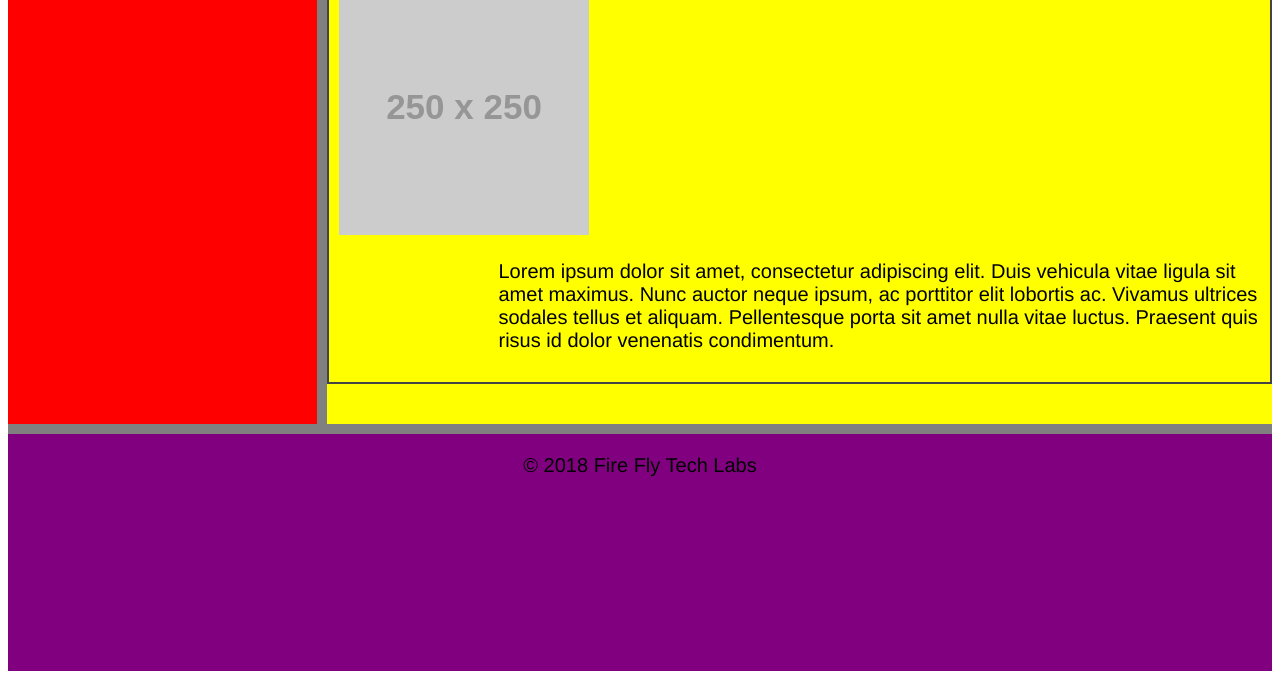
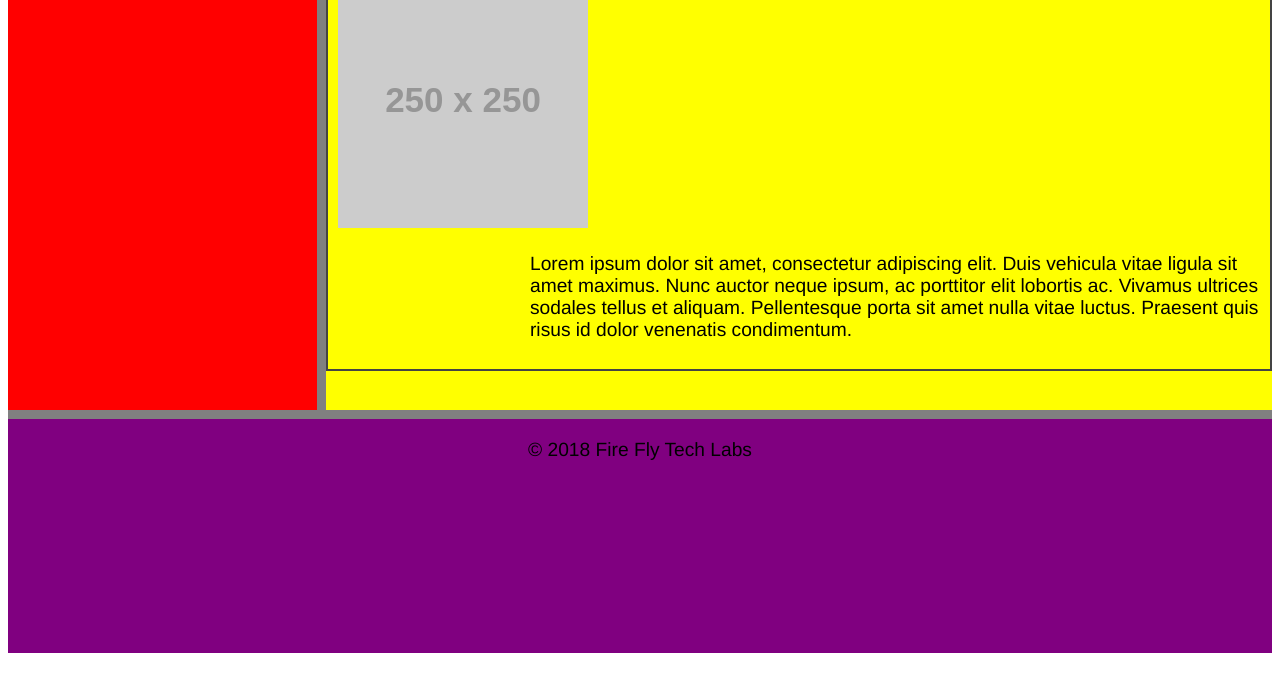
Before and after one commit to lcdonaldson/css-grid, a plain HTML site: page index.html in a window 1280 px wide. Shown: the part 317-996 px from the top of the page. Drawn offline with Linux system fonts and the light colour scheme; placeholder pictures from the web are drawn by us.

Commit message:
updated px to rem and em

```diff
--- a/styles.css
+++ b/styles.css
@@ -1,7 +1,7 @@
 html {
     box-sizing: border-box;
     font-family: 'helvetica neue';
-    font-size: 20px;
+    font-size: 1.2em;
     font-weight: 200;
 }
 
@@ -42,7 +42,7 @@ nav a:hover { color: var(--border-blk); }
 .media {
   margin-bottom: 2em;
   border: 2px solid var(--charcole-grey);
-  padding: 10px;
+  padding: 0.5rem;
 }
 
 .media > .title { grid-area: title; }
@@ -51,7 +51,7 @@ nav a:hover { color: var(--border-blk); }
 
 .media {
   display: grid;
-  grid-column-gap: 20px;
+  grid-column-gap: 1.2rem;
   grid-template-areas:
     "title"
     "img"
@@ -76,15 +76,15 @@ nav a:hover { color: var(--border-blk); }
   }
 
   .media > .media {
-    margin-left: 160px;
+    margin-left: 10rem;
     clear: both;
   }
 
   .media .img {
     float: left;
-    margin: 0 10px 0 0;
-    width: 150px;
+    margin: 0 0.5rem 0 0;
+    width: 9.5rem;
   }
 
-  .media > * { margin: 0 0 0 160px; }
+  .media > * { margin: 0 0 0 10rem; }
 }
```
